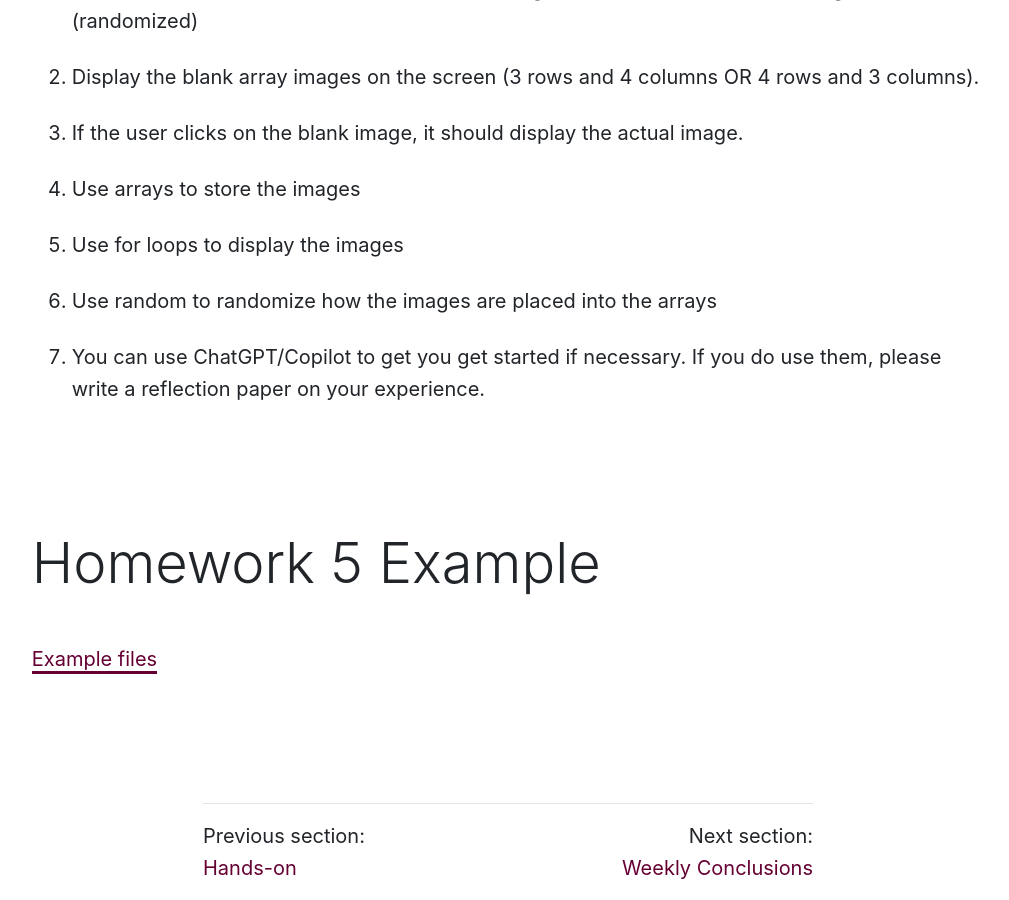
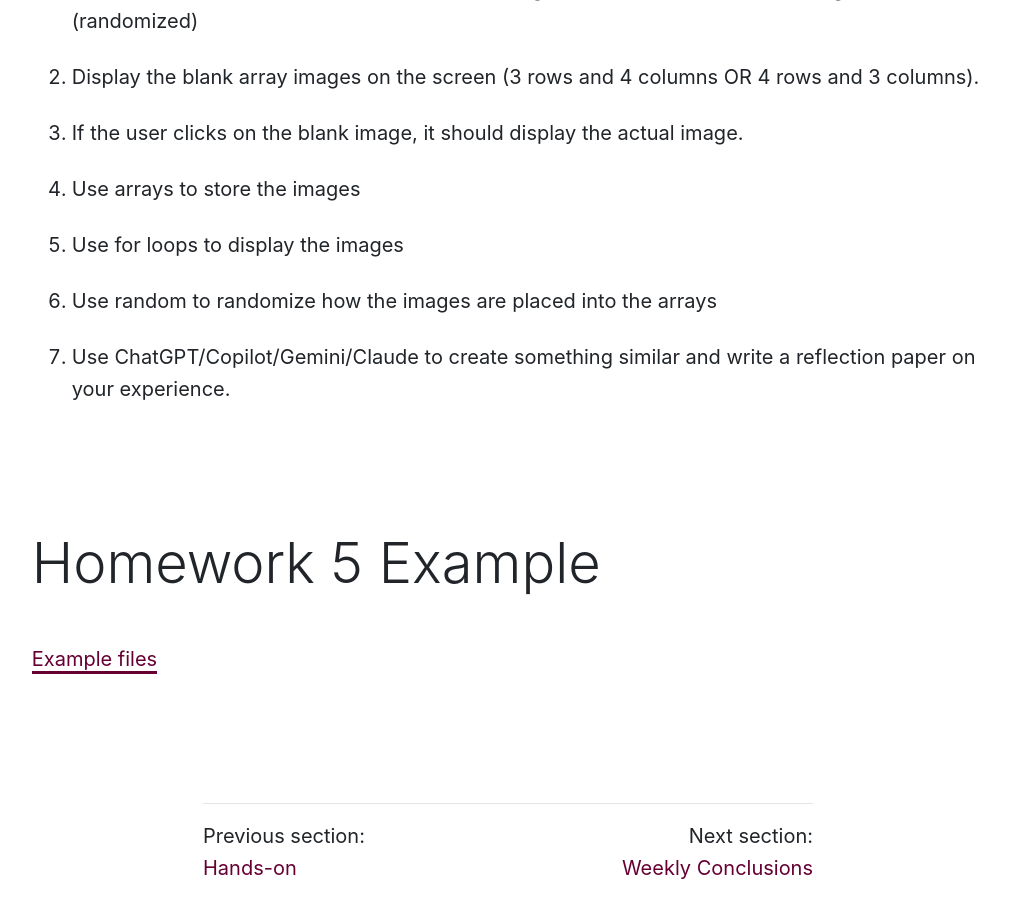
Before and after one commit to Montana-Media-Arts/441-web-tech-Spring2025-course, a Jekyll site: the page built from modules/week-5/_posts/2010-01-01-homework.md, in a window 1280 px wide and 900 px high, scrolled down 1344 px. Shown: the whole window, without its empty margins (132-1141 px from the left). Built offline with Jekyll 4.4.1, drawn with Linux system fonts in a browser that asks for light colours; nearby versions of some CDN libraries; comment, search, counter and statistics services are not loaded.

Commit message:
Update 2010-01-01-homework.md

```diff
--- a/modules/week-5/_posts/2010-01-01-homework.md
+++ b/modules/week-5/_posts/2010-01-01-homework.md
@@ -24,8 +24,8 @@ Specifics:
 4. Use arrays to store the images
 5. Use for loops to display the images
 6. Use random to randomize how the images are placed into the arrays
-7. You can use ChatGPT/Copilot to get you get started if necessary.  If you do use them, please write a reflection paper on your experience.
+7. Use ChatGPT/Copilot/Gemini/Claude to create something similar and write a reflection paper on your experience.
 
 ## Homework 5 Example
 
-[Example files](https://github.com/Montana-Media-Arts/441-WebTech-Spring2024-Examples/tree/master/Week%205)
+[Example files](https://github.com/Montana-Media-Arts/441-WebTech-Spring2025-Examples/tree/master/Week%205)
```
